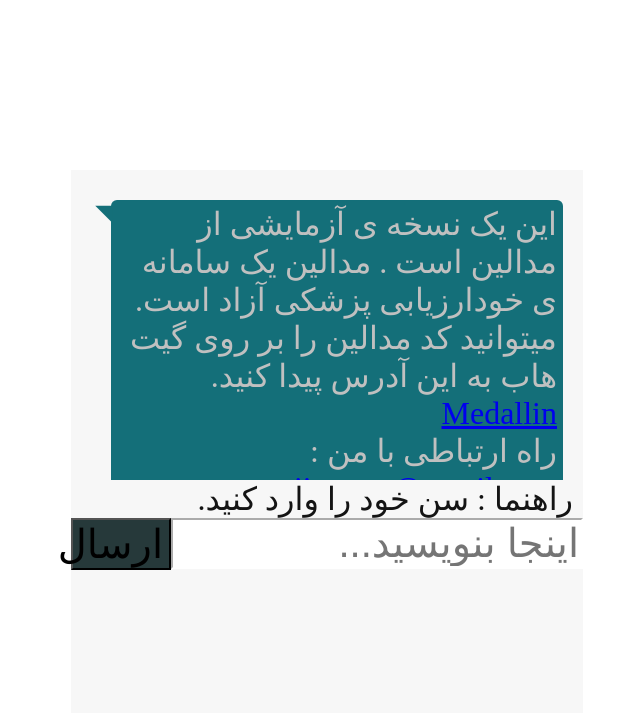
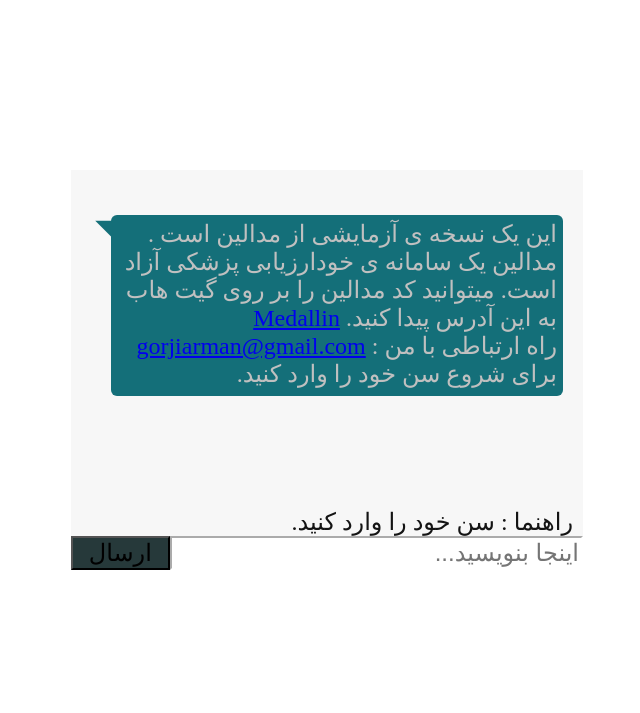
Before and after one commit to gorjiarman/Medallin, a Django app: page / in a window 1280 px wide. Shown: the part 230-943 px from the top of the page, without its empty margins (313-953 px from the left). After the commit the page ends 800 px from the top, so only its background shows below. Run offline with Django 3.2, Linux system fonts and the light colour scheme.

Commit message:
Update main.css

```diff
--- a/testmedall/static/css/main.css
+++ b/testmedall/static/css/main.css
@@ -6,7 +6,7 @@
   flex:left;
   height: 100%;
   bottom: 0pt;
-  font-size: 5vh;
+  font-size: 3vh;
   background-color: rgb(255, 255, 255);
   border-color: rgb(255, 255, 255);
   color: rgb(31, 31, 31);
@@ -27,7 +27,7 @@
   margin-right: 20px;
   color: rgb(192, 192, 192);
   float: left;
-  font-size: 4vh;
+  font-size: 3vh;
 
   background-color: #146f79;
   position: relative;
@@ -52,7 +52,7 @@
   border-radius: 6px;
   margin-right: 40px;
   margin-left: 20px;
-  font-size: 4vh;
+  font-size: 3vh;
   color:black;
   background-color:#9fb7b9;
   position: relative;
@@ -77,7 +77,7 @@
   height: 100%;
   bottom: 0pt;
   float: right;
-  font-size:  5vh;
+  font-size: 3vh;
   display: table-cell;
   width: 100px;
 }
@@ -164,5 +164,5 @@
   padding-right: 10px;
   background-color:  #f7f7f7;
   color: #141414;
-  font-size:  4vh;
+  font-size:  3vh;
 }
```
